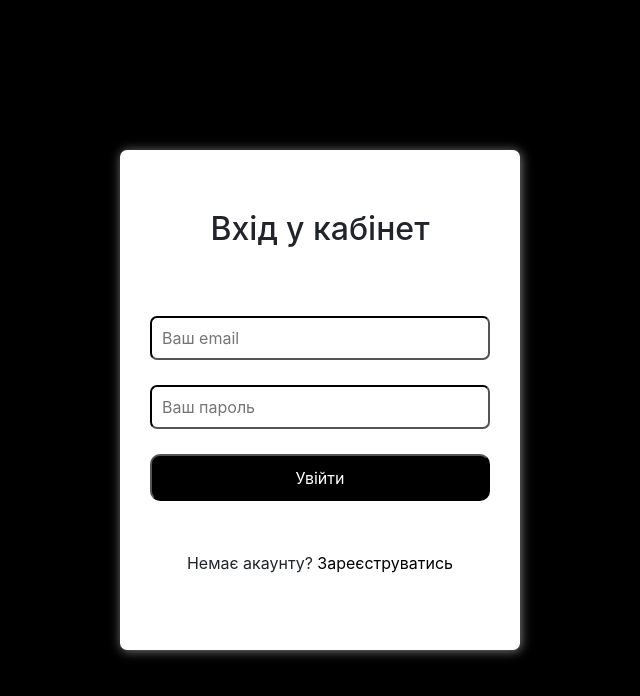
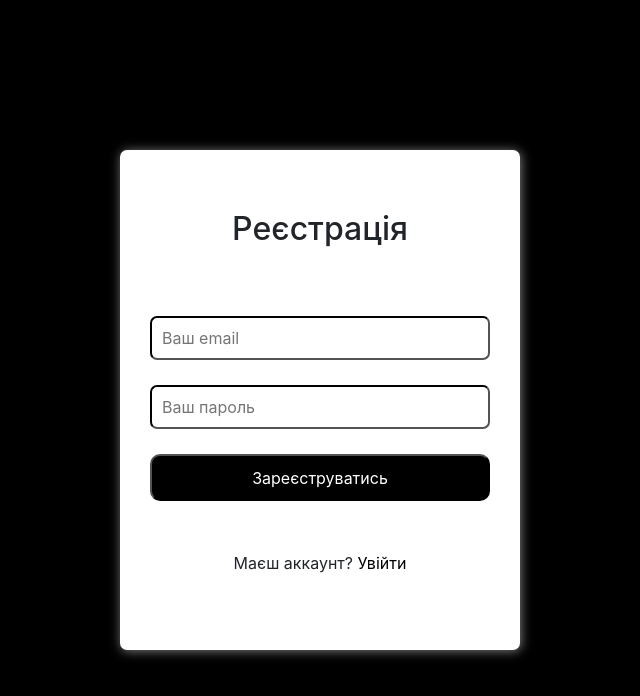
Before and after one commit to mlytvynchuk/sconto, a React (Create React App) app: page /register in a window 1280 px wide. Shown: the top 696 px of the page, without its empty margins (320-960 px from the left). Built offline with nearby package versions, Linux system fonts and the light colour scheme.

Commit message:
change ui login

```diff
--- a/src/containers/Register.js
+++ b/src/containers/Register.js
@@ -41,7 +41,7 @@ class Login extends Component {
 
                 <div className="title-container">
                     <h2 className="title-text">
-                                Вхід у кабінет
+                                Реєстрація
                             </h2>
                 </div>
 
@@ -53,13 +53,13 @@ class Login extends Component {
                 </div>
 
                 <div className="button-container">
-                    <input type="submit" className="button-submit " value="Увійти" onClick={(e) => this.handleSubmit(e)} />
+                    <input type="submit" className="button-submit " value="Зареєструватись" onClick={(e) => this.handleSubmit(e)} />
                 </div>
 
                 <div className="text-container">
                     <span className="text-before-sign-up">
-                                    Немає акаунту?
-                                    <Link to="/register/"> Зареєструватись</Link>
+                                    Маєш аккаунт?
+                                    <Link to="/login/"> Увійти</Link>
                                 </span>
                 </div>
 
```
